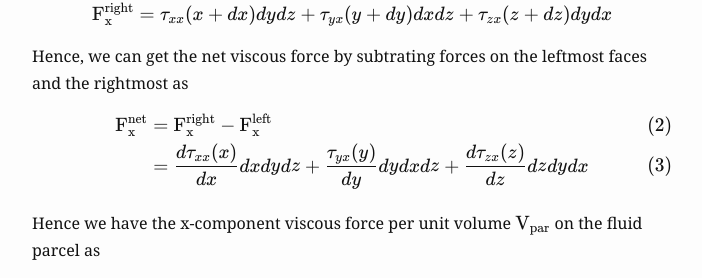
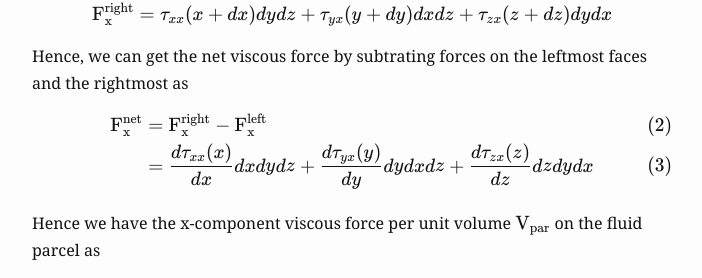
Before and after one commit to kizzhang/kizzhang.github.io, a Jekyll site: the page built from _posts/2022-01-22-viscous-fluid.md, in a window 1280 px wide and 900 px high, scrolled down 1769 px. Shown: the part 146-424 px from the top of the window, without its empty margins (288-990 px from the left). Built offline with Jekyll 4.4.1, drawn with Linux system fonts in a browser that asks for light colours; nearby versions of some CDN libraries.

```diff
--- a/_posts/2022-01-22-viscous-fluid.md
+++ b/_posts/2022-01-22-viscous-fluid.md
@@ -67,7 +67,7 @@ Hence, we can get the net viscous force by subtrating forces on the leftmost fac
 
 $$
 \begin{align}
-\mathrm{F_x^{net}} &= \mathrm{F_x^{right}} - \mathrm{F_x^{left}} \\ &= \frac{d \tau_{xx}(x)}{dx} dx dy dz + \frac{\tau_{yx}(y)}{dy} dy dx dz + \frac{d \tau_{zx}(z)} {dz} dz dy dx
+\mathrm{F_x^{net}} &= \mathrm{F_x^{right}} - \mathrm{F_x^{left}} \\ &= \frac{d \tau_{xx}(x)}{dx} dx dy dz + \frac{d\tau_{yx}(y)}{dy} dy dx dz + \frac{d \tau_{zx}(z)} {dz} dz dy dx
 \end{align}
 $$
 
```
